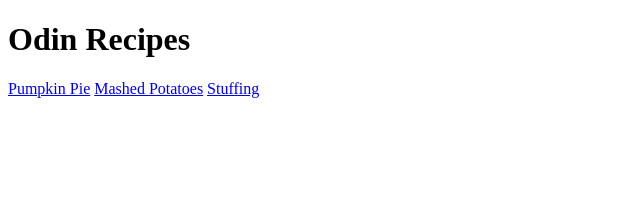
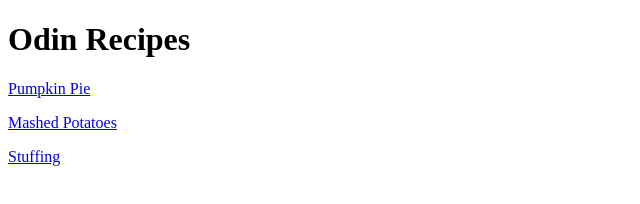
Before and after one commit to shelbybrandes/Odin-recipes-two, a plain HTML site: page index.html in a window 1280 px wide. Shown: the whole page, without its empty margins (0-640 px from the left). Drawn offline with Linux system fonts and the light colour scheme.

Commit message:
added css file

```diff
--- a/index.html
+++ b/index.html
@@ -5,11 +5,12 @@
     <meta http-equiv="X-UA-Compatible" content="IE=edge">
     <meta name="viewport" content="width=device-width, initial-scale=1.0">
     <title>Document</title>
+    <link rel="stylesheet" href="styles.css">
 </head>
 <body>
     <h1>Odin Recipes</h1>
-    <a href="recipes/pumpkin-pie.html">Pumpkin Pie</a>
-    <a href="recipes/mashed-potatoes.html">Mashed Potatoes</a>
-    <a href="recipes/stuffing.html">Stuffing</a>
+   <p><a href="recipes/pumpkin-pie.html">Pumpkin Pie</a></p>
+   <p><a href="recipes/mashed-potatoes.html">Mashed Potatoes</a></p>
+    <p><a href="recipes/stuffing.html">Stuffing</a></p>
 </body>
 </html>
```
